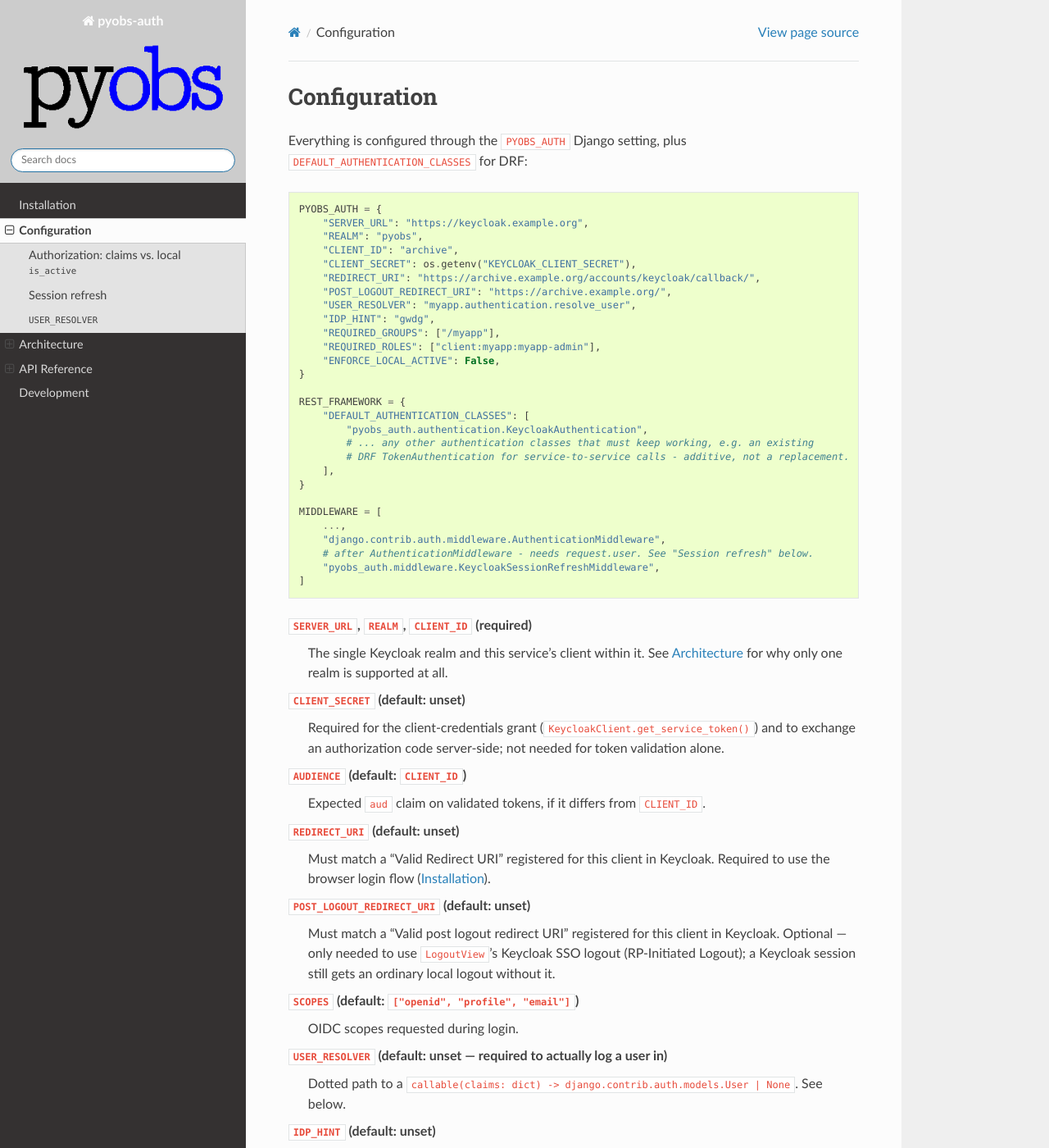
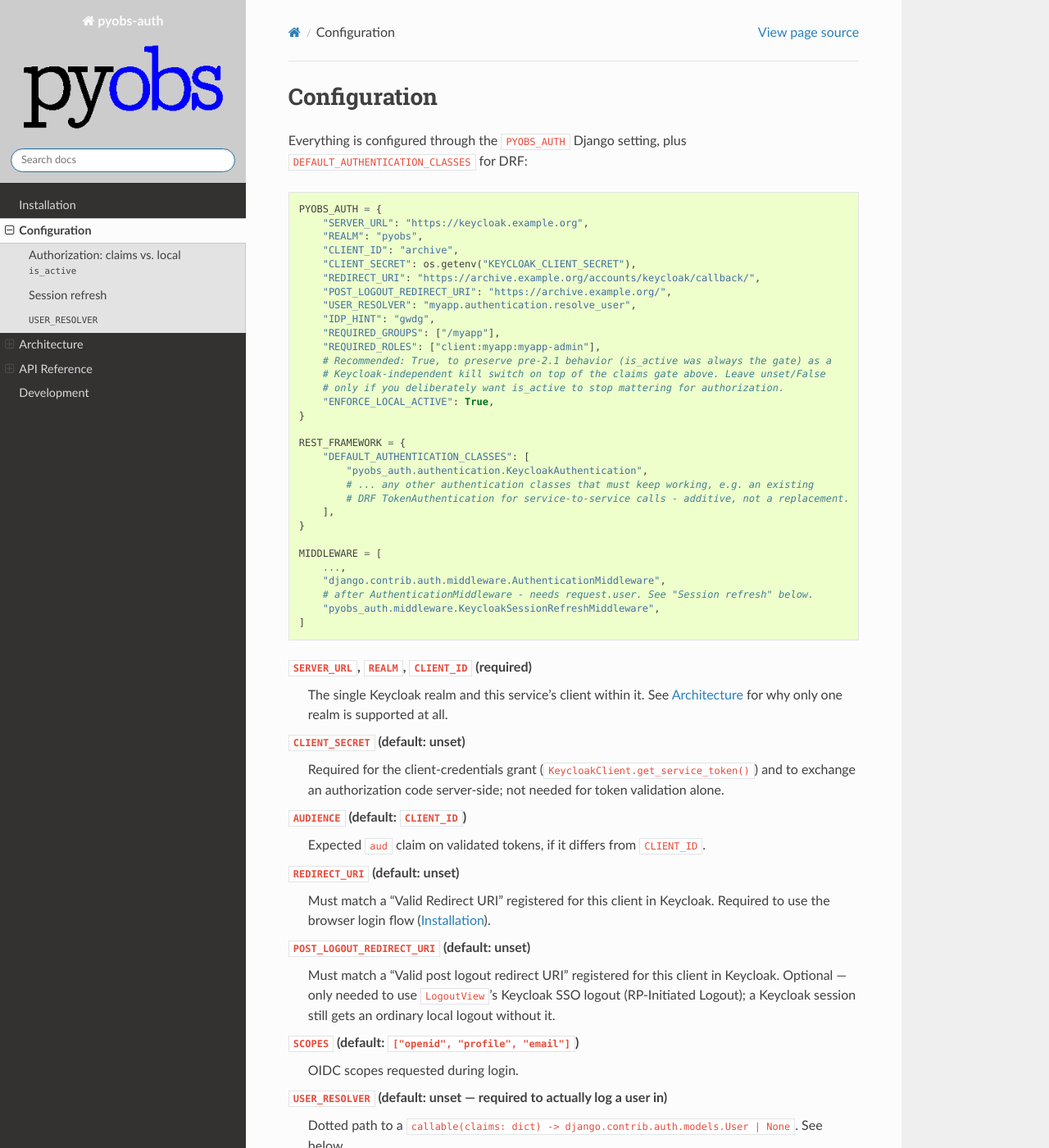
Before and after one commit to pyobs/pyobs-auth, a Sphinx documentation site: the page built from docs/source/configuration.rst, in a window 1280 px wide and 1400 px high. Shown: the whole window at 82% size. Built offline with Sphinx 7.4.7 and the Read the Docs theme 3.1.0, drawn with Linux system fonts in a browser that asks for light colours; some of the changed text lies outside the part shown.

Commit message:
Recommend ENFORCE_LOCAL_ACTIVE=True in example config and docs, preserving pre-2.1 activation behavior by default

```diff
--- a/docs/source/configuration.rst
+++ b/docs/source/configuration.rst
@@ -15,7 +15,10 @@
         "IDP_HINT": "gwdg",
         "REQUIRED_GROUPS": ["/myapp"],
         "REQUIRED_ROLES": ["client:myapp:myapp-admin"],
-        "ENFORCE_LOCAL_ACTIVE": False,
+        # Recommended: True, to preserve pre-2.1 behavior (is_active was always the gate) as a
+        # Keycloak-independent kill switch on top of the claims gate above. Leave unset/False
+        # only if you deliberately want is_active to stop mattering for authorization.
+        "ENFORCE_LOCAL_ACTIVE": True,
     }
 
     REST_FRAMEWORK = {
@@ -76,10 +79,12 @@
     ``realm_access.roles``) or ``"client:<client_id>:<role>"`` (checked against
     ``resource_access.<client_id>.roles``). See :ref:`authorization` below.
 
-``ENFORCE_LOCAL_ACTIVE`` (default: ``False``)
+``ENFORCE_LOCAL_ACTIVE`` (default: ``False``; recommended: ``True``)
     Whether the local ``User.is_active`` flag also gates login/API access, on top of whatever
-    ``REQUIRED_GROUPS``/``REQUIRED_ROLES`` decide. See :ref:`authorization` below — **this is a
-    behavior change from earlier pyobs-auth versions.**
+    ``REQUIRED_GROUPS``/``REQUIRED_ROLES`` decide. Defaults to ``False`` for backward
+    compatibility with a bare config-key bump, but every example in this doc sets it ``True`` —
+    set it explicitly either way rather than relying on the default. See :ref:`authorization`
+    below — **this is a behavior change from earlier pyobs-auth versions.**
 
 .. _authorization:
 
```
